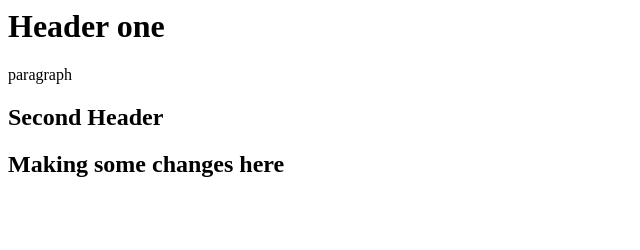
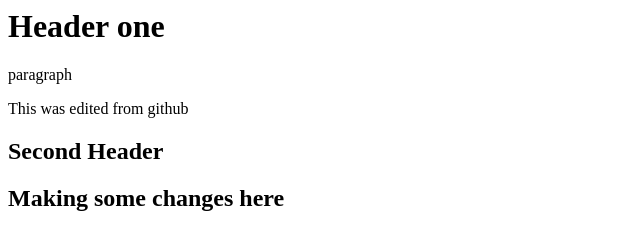
Before and after one commit to oleksbon/GitGitHubMasterclass, a plain HTML site: page index.html in a window 1280 px wide. Shown: the whole page, without its empty margins (0-640 px from the left). Drawn offline with Linux system fonts and the light colour scheme.

Commit message:
update index.html
Add some code from GitHub

```diff
--- a/index.html
+++ b/index.html
@@ -4,5 +4,9 @@
 	<p>paragraph</p>
 </div>
 
+<div>
+	<p>This was edited from github</p>
+</div>
+
 <h2>Second Header</h2>
 <h2>Making some changes here</h2>
```
